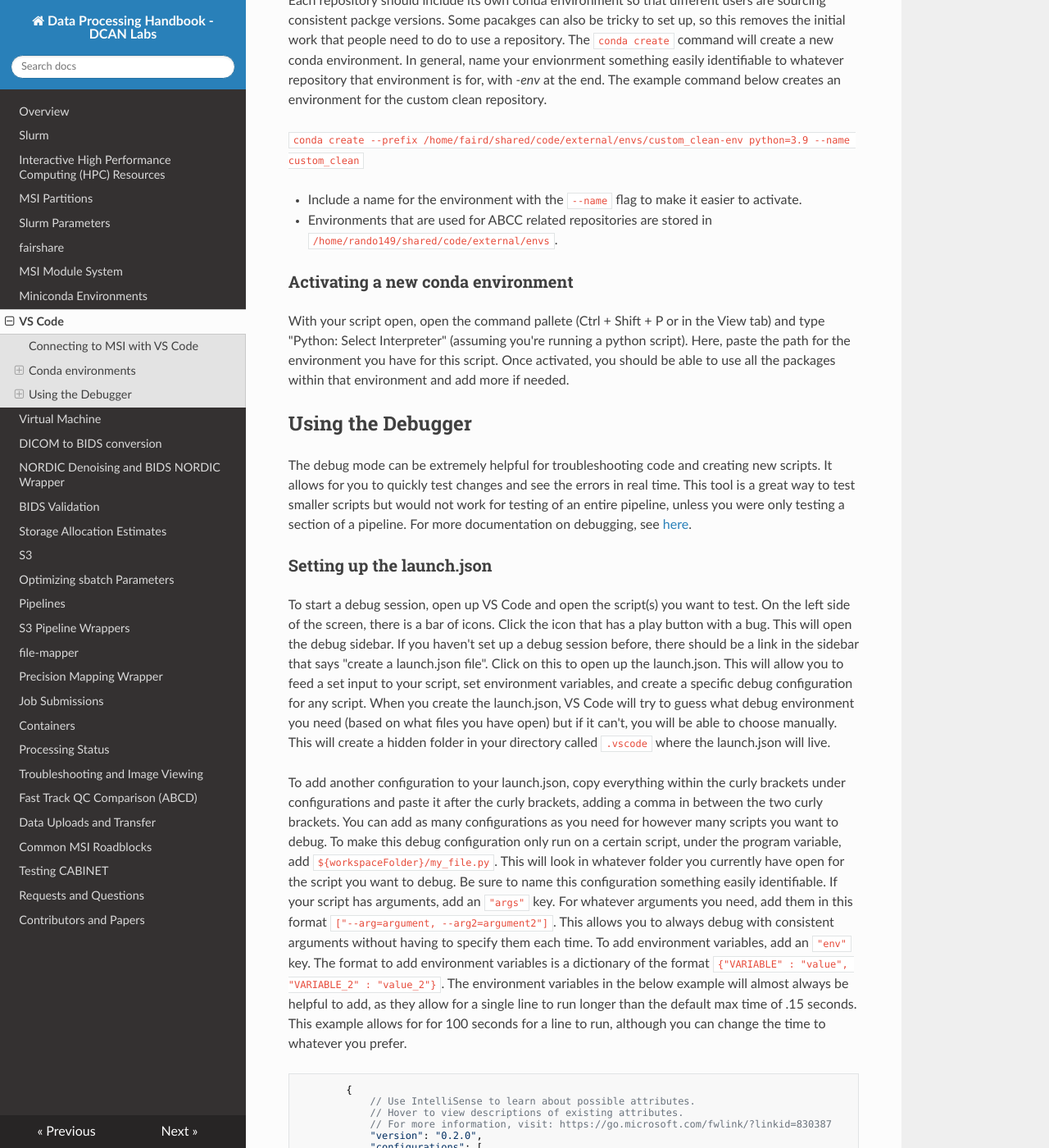
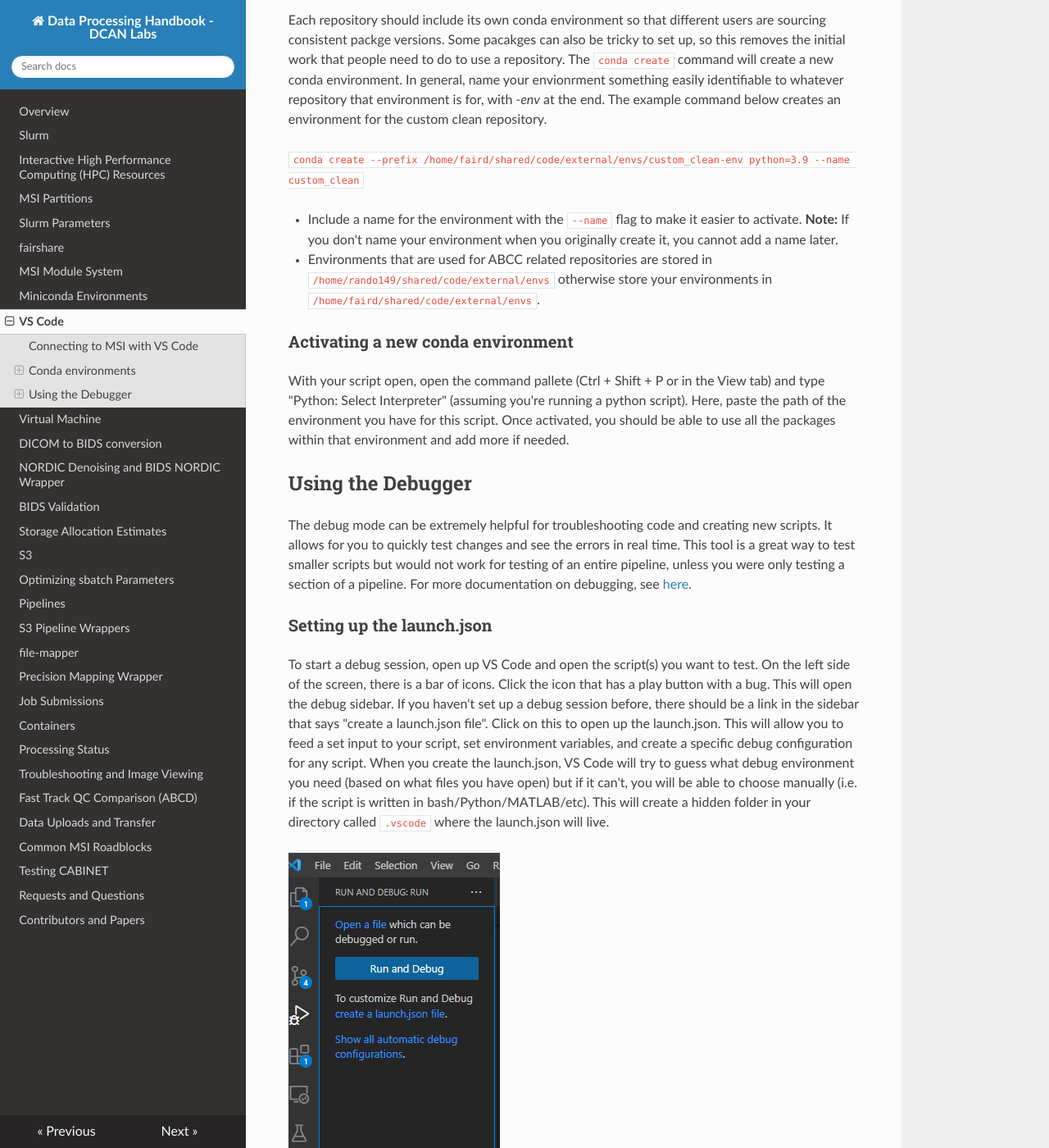
Before and after one commit to DCAN-Labs/cdni-brain, an MkDocs documentation site: the page built from docs/vscode.md, in a window 1280 px wide and 1400 px high, scrolled down 4592 px. Shown: the whole window at 82% size. Built offline with MkDocs 1.6.1, drawn with Linux system fonts in a browser that asks for light colours; nearby versions of some CDN libraries; some of the changed text lies outside the part shown.

Commit message:
added pics and clarity

```diff
--- a/docs/vscode.md
+++ b/docs/vscode.md
@@ -75,9 +75,9 @@ Time to actually connect to MSI!
 
     ![Clusters](img/msi_clusters.png)
 
- - Select a cluster, this is open a new window that will prompt you for the ssh password you set up when you set up your keys
+ - Select a cluster, this will open a new window that will prompt you for the ssh password you set up when you set up your keys
 
- - In the bottom right corner a box with pop up that says "Setting up SSH Host cluster.msi.umn.edu (details)", click details to complete the DUO authentification
+ - In the bottom right corner a box will pop up that says "Setting up SSH Host cluster.msi.umn.edu (details)", click details to complete the DUO authentification
 
  - Now you will need to install the same extensions as before but on the remote server
 
@@ -96,6 +96,7 @@ It is best to not run VS Code on a login node, as it takes up a decent amount of
 - You'll be prompted to enter your ssh password and duo again
 
 - It will also ask you to save the host fingerprint, select Continue/yes then enter your ssh password again to connect
+
 
 When you are done using MSI, it is good practice to close the connection
 
@@ -147,13 +148,13 @@ Each repository should include its own conda environment so that different users
 
 `conda create --prefix /home/faird/shared/code/external/envs/custom_clean-env python=3.9 --name custom_clean`
 
-* Include a name for the environment with the `--name` flag to make it easier to activate.
+* Include a name for the environment with the `--name` flag to make it easier to activate. **Note:** If you don't name your environment when you originally create it, you cannot add a name later.
 
-* Environments that are used for ABCC related repositories are stored in `/home/rando149/shared/code/external/envs`.
+* Environments that are used for ABCC related repositories are stored in `/home/rando149/shared/code/external/envs` otherwise store your environments in `/home/faird/shared/code/external/envs`.
 
 ### Activating a new conda environment
 
-With your script open, open the command pallete (Ctrl + Shift + P or in the View tab) and type "Python: Select Interpreter" (assuming you're running a python script). Here, paste the path for the environment you have for this script. Once activated, you should be able to use all the packages within that environment and add more if needed.
+With your script open, open the command pallete (Ctrl + Shift + P or in the View tab) and type "Python: Select Interpreter" (assuming you're running a python script). Here, paste the path of the environment you have for this script. Once activated, you should be able to use all the packages within that environment and add more if needed.
 
 ## Using the Debugger
 
@@ -161,9 +162,11 @@ The debug mode can be extremely helpful for troubleshooting code and creating ne
 
 ### Setting up the launch.json
 
-To start a debug session, open up VS Code and open the script(s) you want to test. On the left side of the screen, there is a bar of icons. Click the icon that has a play button with a bug. This will open the debug sidebar. If you haven't set up a debug session before, there should be a link in the sidebar that says "create a launch.json file". Click on this to open up the launch.json. This will allow you to feed a set input to your script, set environment variables, and create a specific debug configuration for any script. When you create the launch.json, VS Code will try to guess what debug environment you need (based on what files you have open) but if it can't, you will be able to choose manually. This will create a hidden folder in your directory called `.vscode` where the launch.json will live.
+To start a debug session, open up VS Code and open the script(s) you want to test. On the left side of the screen, there is a bar of icons. Click the icon that has a play button with a bug. This will open the debug sidebar. If you haven't set up a debug session before, there should be a link in the sidebar that says "create a launch.json file". Click on this to open up the launch.json. This will allow you to feed a set input to your script, set environment variables, and create a specific debug configuration for any script. When you create the launch.json, VS Code will try to guess what debug environment you need (based on what files you have open) but if it can't, you will be able to choose manually (i.e. if the script is written in bash/Python/MATLAB/etc). This will create a hidden folder in your directory called `.vscode` where the launch.json will live.
 
-To add another configuration to your launch.json, copy everything within the curly brackets under configurations and paste it after the curly brackets, adding a comma in between the two curly brackets. You can add as many configurations as you need for however many scripts you want to debug. To make this debug configuration only run on a certain script, under the program variable, add `${workspaceFolder}/my_file.py`. This will look in whatever folder you currently have open for the script you want to debug. Be sure to name this configuration something easily identifiable. If your script has arguments, add an `"args"` key. For whatever arguments you need, add them in this format `["--arg=argument, --arg2=argument2"]`. This allows you to always debug with consistent arguments without having to specify them each time. To add environment variables, add an `"env"` key. The format to add environment variables is a dictionary of the format `{"VARIABLE" : "value", "VARIABLE_2" : "value_2"}`. The environment variables in the below example will almost always be helpful to add, as they allow for a single line to run longer than the default max time of .15 seconds. This example allows for for 100 seconds for a line to run, although you can change the time to whatever you prefer.
+![Where to find debug and launch.json](img/debug_setup_example.png)
+
+The default configuration runs a debug session on the current file that is open. To add another configuration to your launch.json, copy everything within the curly brackets under configurations and paste it after the curly brackets, adding a comma in between the two curly brackets. You can add as many configurations as you need for however many scripts you want to debug. To make this debug configuration specific to a certain script, under the program variable, add `${workspaceFolder}/my_file.py`. This will look in whatever folder you currently have open for the specific script you want to debug. Be sure to name this configuration something easily identifiable. If your script has arguments, add an `"args"` key. For whatever arguments you need, add them in this format `["--arg=argument, --arg2=argument2"]`. You can also specify flags that don't have a value. This allows you to always debug with consistent arguments without having to specify them each time. To add environment variables, add an `"env"` key. The format to add environment variables is a dictionary of the format `{"VARIABLE" : "value", "VARIABLE_2" : "value_2"}`. The environment variables in the below example will almost always be helpful to add, as they allow for a single line to run longer than the default max time of .15 seconds. This example allows for for 100 seconds for a line to run, although you can change the time to whatever you prefer.
 
 
             {
@@ -195,7 +198,22 @@ To add another configuration to your launch.json, copy everything within the cur
 
 ### Setting up prerun tasks
 
-The task.json is used to set up tasks that need to be run before the script runs, for example if you need to load a MSI module. Open the command pallete and type "Tasks: Configure Task". This will create a tasks.json in the same .vscode folder where the launch.json lives. The "label" variable is what you will use to call the task from your launch.json. The "type" variable is the type of command that you are trying to run. The "command" is the command you want to run. Once you create this prerun task, in your launch.json, add a `"preLaunchTask"` variable in the configuration you need this task for with the value being the "label" you set in the tasks.json.
+The task.json is used to set up tasks that need to be run before the script runs, for example if you need to load a MSI module. Open the command pallete and type "Tasks: Configure Task". This will create a tasks.json in the same .vscode folder where the launch.json lives. The "label" variable is what you will use to call the task from your launch.json. The "type" variable is the type of command that you are trying to run. The "command" is the command you want to run. Once you create this prerun task, in your launch.json, add a `"preLaunchTask"` variable in the configuration you need this task for with the value being the "label" you set in the tasks.json. Below is an example tasks.json with the corresponding line that would be added to the launch.json.
+
+        {
+            // See https://go.microsoft.com/fwlink/?LinkId=733558
+            // for the documentation about the tasks.json format
+            "version": "2.0.0",
+            "tasks": [
+                {
+                    "label": "Load fsl",
+                    "type": "shell",
+                    "command": "./prerun.sh"
+                }
+            ]
+        }
+
+For the above tasks.json, you would add this line to your configuration in the launch.json: `"preLaunchTask: Load fsl"`
 
 Hypothetically if your command was `module load fsl` that would load FSL before your script. However, we have not been able to get this to work. Our workaround is to create a shell script that loads fsl and exports the path to your path. Create a `prerun.sh` script in the same directory where your main script lives. In your tasks.json, the command would be `./prerun.sh` and you have to add the label to your launch.json. Below is an example of a prerun script that should load FSL. When you create this file, be sure to run `chmod gu+rwx prerun.sh` to make sure that VS Code has the permissions to execute the file. If you do not do this, you might run into an exit code 126 error.
 
@@ -212,6 +230,6 @@ Hypothetically if your command was `module load fsl` that would load FSL before
 
 ### Running the debugger
 
-Now that you are hopefully all set up for a debug session, it is time to actually run and debug your script. Click the debug icon and select whichever configuration you created for this script. If there are points in the script that you want to stop at, create breakpoints by selecting the red dot to the left of the line number(s) you want to stop at (circled in brown). This will make the program stop at these lines as its running. When you start the script, the debug toolbar (circled in purple) should appear at the top of your page. This toolbar can be used to pause/continue the script (pause/play icon), run a method as one command (not line-by-line) (curved arrow), move forward manually line by line (down arrow), finish all the lines of a method as one command (if you're inside a method)(up arrow), restart the debug session with the same configuration (green arrow), or terminate the session (red square). At the left of your screen, you should see all of the variables and their values as the script goes on (circled in red). At any point, if you want to test a block of code or run any commands, open the `Debug Console` located at the bottom of your screen (where the Terminal is also located, circled in blue). This will allow you to run commands as if they were being run in the script, meaning you will have access to the variables and their values.
+Now that you are hopefully all set up for a debug session, it is time to actually run and debug your script. Click the debug icon and select whichever configuration you created for this script. If there are points in the script that you want to stop at, create breakpoints by selecting the red dot to the left of the line number(s) you want to stop at (circled in brown). This will make the program stop at these lines as its running. When you start the script, the debug toolbar (circled in purple) should appear at the top of your page. This toolbar can be used to pause/continue the script (pause/play icon), run a method as one command (not line-by-line) (curved arrow), move forward manually line by line (down arrow), finish all the lines of a method as one command (if you're inside a method) (up arrow), restart the debug session with the same configuration (green arrow), or terminate the session (red square). At the left of your screen, you should see all of the variables and their values as the script goes on (circled in red). At any point, if you want to test a block of code or run any commands, open the `Debug Console` located at the bottom of your screen (where the Terminal is also located, circled in blue). This will allow you to run commands as if they were being run in the script, meaning you will have access to the variables and their values.
 
 ![Image of Debug Session](img/debug_session_example.png)
```
Also changed, not shown: other parts of docs/vscode.md (+1 -1 lines), docs/img/debug_setup_example.png (added).
